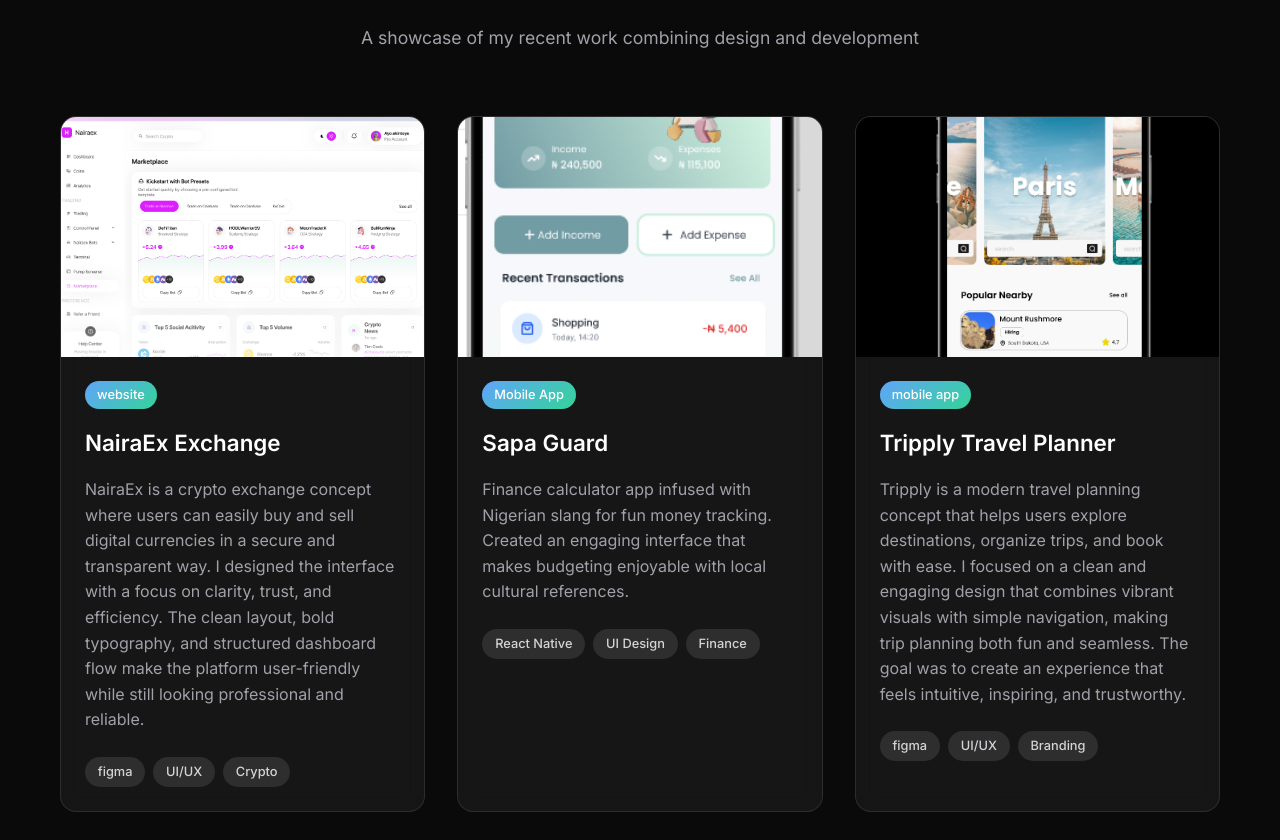
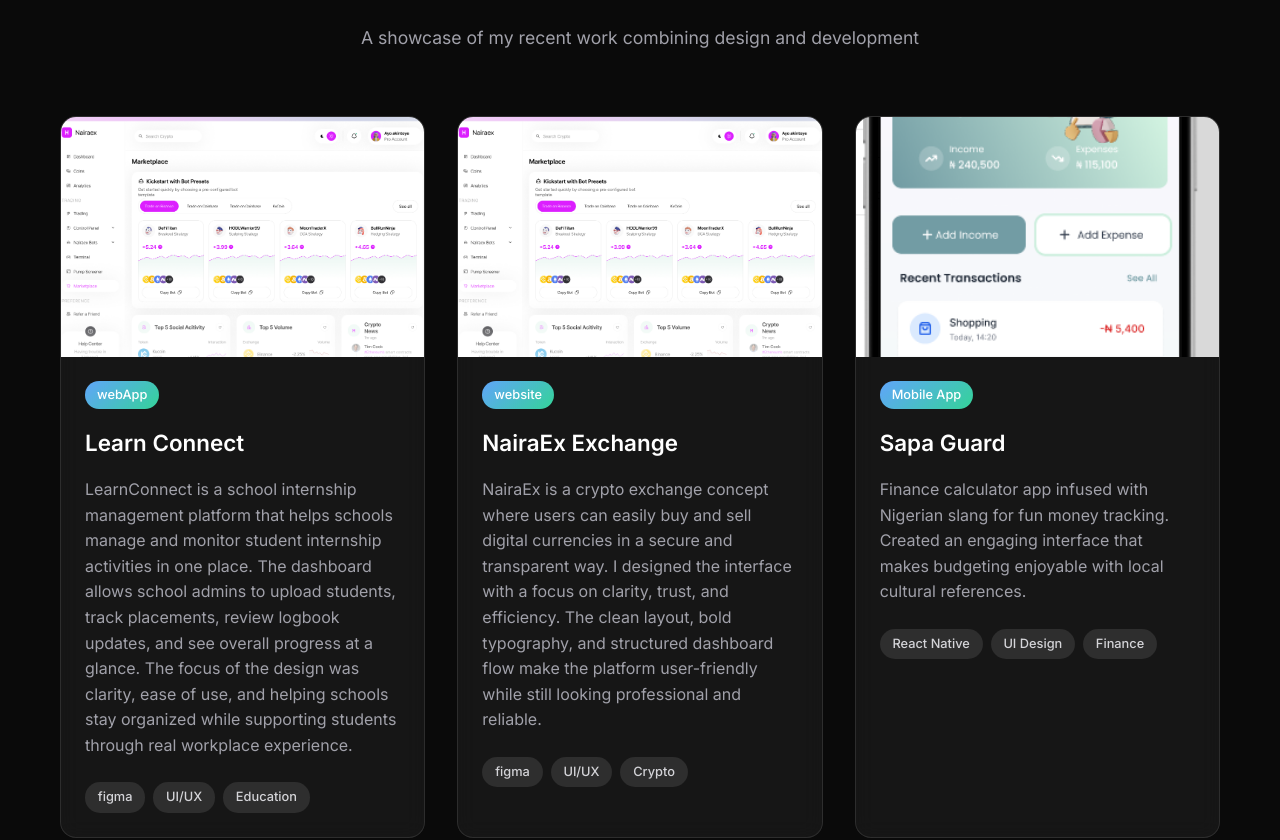
Before and after one commit to segunakin5/new-portfolio, a React (Vite) app: page / in a window 1280 px wide. Shown: the part 1974-2814 px from the top of the page. Built offline with nearby package versions, Linux system fonts and the light colour scheme; grey boxes are pictures that could not be loaded.

Commit message:
Add .gitignore and remove node_modules

```diff
--- a/package.json
+++ b/package.json
@@ -1,4 +1,4 @@
-{
+{ "$schema": "",
   "homepage": "https://segunakin5.github.io/new-portfolio",
   "name": "portfolio-react",
   "private": false,
--- a/src/components/Projects.jsx
+++ b/src/components/Projects.jsx
@@ -40,6 +40,18 @@ export default function Projects() {
         </div>
 
         <div className="projects-grid">
+
+         <ProjectCard
+          img={`${import.meta.env.BASE_URL}nairaex.png`}
+          alt="Learn Connect"
+          category="webApp"
+          title="Learn Connect"
+          desc="LearnConnect is a school internship management platform that helps schools manage and monitor student internship activities in one place. The dashboard allows school admins to upload students, track placements, review logbook updates, and see overall progress at a glance. The focus of the design was clarity, ease of use, and helping schools stay organized while supporting students through real workplace experience."
+          tags={['figma','UI/UX','Education']}
+          figmaLink="https://www.figma.com/proto/sDoEnwiCSux3lCHDgBNJLL/dash?node-id=1-1677&p=f&t=AF87f1B6CtUARbL4-0&scaling=min-zoom&content-scaling=fixed&page-id=0%3A1"
+          githubLink="https://github.com/segunakin5/nairaex"
+         />
+
            <ProjectCard
           img={`${import.meta.env.BASE_URL}nairaex.png`}
           alt="nairaex"
@@ -48,7 +60,7 @@ export default function Projects() {
           desc="NairaEx is a crypto exchange concept where users can easily buy and sell digital currencies in a secure and transparent way. I designed the interface with a focus on clarity, trust, and efficiency. The clean layout, bold typography, and structured dashboard flow make the platform user-friendly while still looking professional and reliable."
           tags={['figma','UI/UX','Crypto']}
           figmaLink="https://www.figma.com/proto/69DOueMvmJIVbKMx9gSEQW/Nairaex?t=KBiLR4JTZx58nnxi-1&scaling=min-zoom&content-scaling=fixed&page-id=0%3A1&node-id=1-658&starting-point-node-id=1%3A658"
-          githubLink="https://github.com/yourusername/nairaex"
+          githubLink="https://github.com/segunakin5/nairaex"
          />
 
            <ProjectCard
@@ -59,7 +71,7 @@ export default function Projects() {
             desc="Finance calculator app infused with Nigerian slang for fun money tracking. Created an engaging interface that makes budgeting enjoyable with local cultural references."
             tags={['React Native','UI Design','Finance']}
             figmaLink="https://www.figma.com/proto/Jqsif0hK4bpePOH5u6WHdN/SAPA-GUARD?node-id=58-417&p=f&t=OCYoD5DwnU3y9oPu-1&scaling=scale-down&content-scaling=fixed&page-id=0%3A1&starting-point-node-id=58%3A553&show-proto-sidebar=1"
-            githubLink="https://github.com/yourusername/sapag"
+            githubLink="https://github.com/segunakin5/sapag"
           />
 
            <ProjectCard
@@ -70,7 +82,7 @@ export default function Projects() {
           desc="Tripply is a modern travel planning concept that helps users explore destinations, organize trips, and book with ease. I focused on a clean and engaging design that combines vibrant visuals with simple navigation, making trip planning both fun and seamless. The goal was to create an experience that feels intuitive, inspiring, and trustworthy."
           tags={['figma','UI/UX','Branding']}
           figmaLink="https://www.figma.com/proto/elxApxq3IlJSXSvHC8DcMu/TRIPPLY?node-id=2036-2158&p=f&t=Qyw77Lqg2saXMwNU-1&scaling=scale-down&content-scaling=fixed&page-id=0%3A1&starting-point-node-id=2029%3A1542&show-proto-sidebar=1"
-          githubLink="https://github.com/yourusername/tripply"
+          githubLink="https://github.com/segunakin5/tripply"
          />
 
 
@@ -82,7 +94,7 @@ export default function Projects() {
             desc="Fresh farm produce website with a welcoming, clean layout. Designed to connect consumers with local farmers through an intuitive and trustworthy interface."
             tags={['React','E-commerce','Agriculture']}
             figmaLink="https://www.figma.com/proto/LXOzfHO0d2ZBbwvDr6Df8f/Untitled?node-id=1-148&t=IUB5nrrCiu0tjXdb-1&scaling=min-zoom&content-scaling=fixed&page-id=0%3A1"
-            githubLink="https://github.com/yourusername/greenharvest"
+            githubLink="https://github.com/segunakin5/greenharvest"
           />
 
           <ProjectCard
@@ -93,7 +105,7 @@ export default function Projects() {
             desc="E-commerce store for gadgets with smooth navigation and modern design. Designed and developed a complete shopping experience with intuitive product discovery."
             tags={['REACT.js','E-commerce','Full-Stack']}
             figmaLink="https://www.figma.com/proto/BDCangdBvUwNewor9yWGVD/gadgetsmann-hubb?t=cxaYKziUXA6QjF3e-1&scaling=scale-down&content-scaling=fixed&page-id=0%3A1&node-id=2005-301"
-            githubLink="https://github.com/yourusername/gadgetsmanshubb"
+            githubLink="https://github.com/segunakin5/gadgetsmanshubb"
           />
 
           <ProjectCard
@@ -104,7 +116,7 @@ export default function Projects() {
             desc="Custom ordering platform for shoe artisans. Designed a comprehensive system for custom measurements, material selection, and order tracking."
             tags={['figma','Custom Orders','Artisan']}
             figmaLink="https://www.figma.com/proto/EBUl4Sftr1dE1G5YSb6Jcr/Handmade-BY-Nelson?node-id=1016-8894&t=2dBosCwp4FasjCqW-1&scaling=min-zoom&content-scaling=fixed&page-id=256%3A412&starting-point-node-id=1016%3A8894"
-            githubLink="https://github.com/yourusername/handmadeshoe"
+            githubLink="https://github.com/segunakin5/handmadeshoe"
           />
 
           <ProjectCard
@@ -115,7 +127,7 @@ export default function Projects() {
             desc="Crypto investment and tracking app with a minimal, sleek user interface. Designed complex financial data visualization in an accessible format."
             tags={['figma','Crypto','Finance']}
             figmaLink="https://www.figma.com/proto/ZneqU3iBEGTLEB8lO7snWq/AYO-KRYPTO?t=5YK4GUD3zZDQRBSu-1&scaling=scale-down&content-scaling=fixed&page-id=0%3A1&node-id=1-52&starting-point-node-id=1%3A43"
-            githubLink="https://github.com/yourusername/kryptoo"
+            githubLink="https://github.com/segunakin5/kryptoo"
           />
 
           <ProjectCard
@@ -126,7 +138,7 @@ export default function Projects() {
             desc="A modern, intuitive todo list application with drag-and-drop functionality, categories, and progress tracking for enhanced productivity."
             tags={['React','Productivity','PWA']}
             figmaLink="https://figma.com/proto/todolist"
-            githubLink="https://github.com/yourusername/todolist"
+            githubLink="https://github.com/segunakin5/todolist"
           />
 
           <ProjectCard
@@ -137,7 +149,7 @@ export default function Projects() {
             desc="Interactive rock paper scissors game with smooth animations, score tracking, and engaging visual feedback for an entertaining user experience."
             tags={['JavaScript','Game','Animation']}
             figmaLink="https://figma.com/proto/rps"
-            githubLink="https://github.com/yourusername/rps"
+            githubLink="https://github.com/segunakin5/rps"
           />
 
           <ProjectCard
@@ -148,7 +160,7 @@ export default function Projects() {
             desc="Clean and professional website design for Vanguard Partners, a Salesforce consulting firm, built to highlight their services, expertise, and client-focused approach"
             tags={['Figma','Web Design','Salesforce']}
             figmaLink="https://www.figma.com/proto/zPEo1nKPDyEH8si8n5AQcQ/BACKGROUND-TEST?node-id=119-5&p=f&t=btEq2XRu9ONuvAIe-1&scaling=scale-down&content-scaling=fixed&page-id=0%3A1&starting-point-node-id=119%3A5"
-            githubLink="https://github.com/yourusername/vanguard"
+            githubLink="https://github.com/segunakin5/vanguard"
           />
 
           <ProjectCard
@@ -159,7 +171,7 @@ export default function Projects() {
             desc="A custom homepage design for a professional photographer with a retro-inspired aesthetic. The concept combines vintage elements like a classic film camera and bold serif typography with a clean, modern layout."
             tags={['figma','photography','Animation']}
             figmaLink="https://www.figma.com/proto/duQhrG1KNvETT18XQC2WE5/johntosin?node-id=1-2&p=f&t=abWO52Bc7FowfBq0-1&scaling=scale-down-width&content-scaling=fixed&page-id=0%3A1&starting-point-node-id=1%3A2&show-proto-sidebar=1"
-            githubLink="https://github.com/yourusername/johntosin"
+            githubLink="https://github.com/segunakin5/johntosin"
           />
 
           <ProjectCard
@@ -170,7 +182,7 @@ export default function Projects() {
             desc="A minimal website design for Peterson Okopi, showcasing his portfolio and services with a clean, modern aesthetic."
             tags={['Figma','Web Design','Animation']}
             figmaLink="https://www.figma.com/proto/IrdZtQLAjY9rfp2l8kHBl2/Peterson-okopi?node-id=37-1968&t=cTwqBWedKGgbvI6D-1&scaling=scale-down&content-scaling=fixed&page-id=0%3A1&starting-point-node-id=37%3A1968"
-            githubLink="https://github.com/yourusername/petersonokopi"
+            githubLink="https://github.com/segunakin5/petersonokopi"
           />
 
           <ProjectCard
@@ -181,7 +193,7 @@ export default function Projects() {
             desc="A website design for a music producer with a vibrant and dynamic aesthetic, showcasing their portfolio and latest tracks."
             tags={['figma','music','Animation']}
             figmaLink="https://www.figma.com/proto/1JX4jj0inDkBuor2f7mjaY/JUIC.EZ?t=LkL3YZv6QTOOXohl-1&scaling=scale-down&content-scaling=fixed&page-id=0%3A1&node-id=18-418"
-            githubLink="https://github.com/yourusername/juicez"
+            githubLink="https://github.com/segunakin5/juicez"
           />
 
           <ProjectCard
@@ -192,7 +204,7 @@ export default function Projects() {
             desc="A serene and inviting resort welcome page design, featuring lush lavender fields and a calming color palette for a resort website."
             tags={['Figma','Web Design','Animation']}
             figmaLink="https://www.figma.com/proto/ncU1LUyBwuPITKZqaxjyjD/single-page-resort?node-id=24-101&p=f&t=HNHFwrNamdU7u00e-1&scaling=min-zoom&content-scaling=fixed&page-id=0%3A1&starting-point-node-id=24%3A101"
-            githubLink="https://github.com/yourusername/lavender"
+            githubLink="https://github.com/segunakin5/lavender"
           />
 
           <ProjectCard
@@ -203,7 +215,7 @@ export default function Projects() {
           desc="I designed this toothpaste concept using Closeup’s theme colors of red, black, and white to reflect freshness, boldness, and confidence. The layout combines strong contrast with clean typography, giving it a modern and energetic feel while staying true to the brand’s identity. My focus was to create a design that is clear, eye-catching, and memorable."
           tags={['Figma','branding','Animation']}
           figmaLink="https://www.figma.com/proto/b6B3alDGMnt40geoCfq8mm/Untitled?node-id=1-68&t=AxyAjaI7RkHUWhZK-1&scaling=scale-down&content-scaling=fixed&page-id=0%3A1"
-          githubLink="https://github.com/yourusername/closeup"
+          githubLink="https://github.com/segunakin5/closeup"
         />
 
 
```
Also changed, not shown: 7 other files (tests, documents, lock files or other folders). Lines whose indentation alone changed are shown as unchanged.
